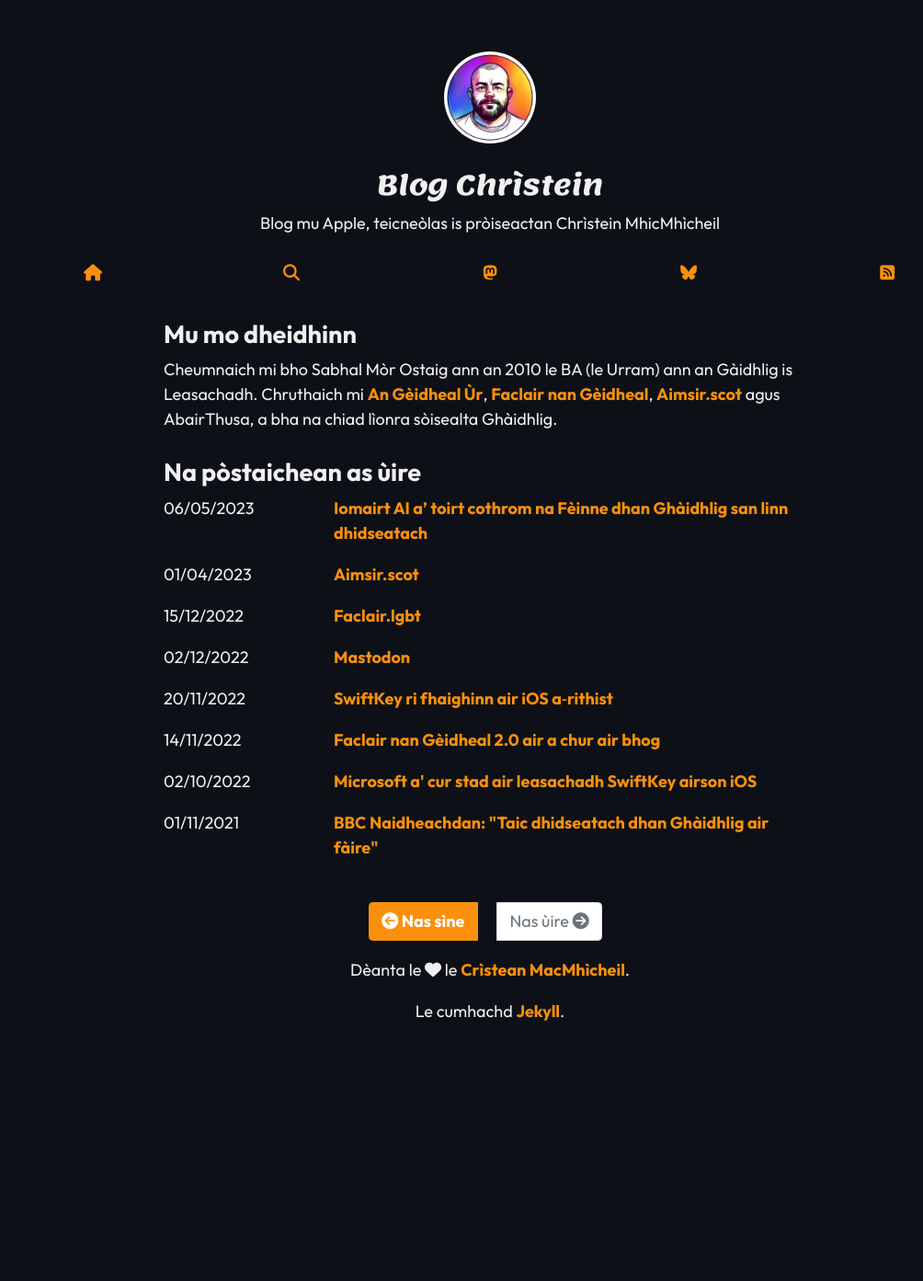
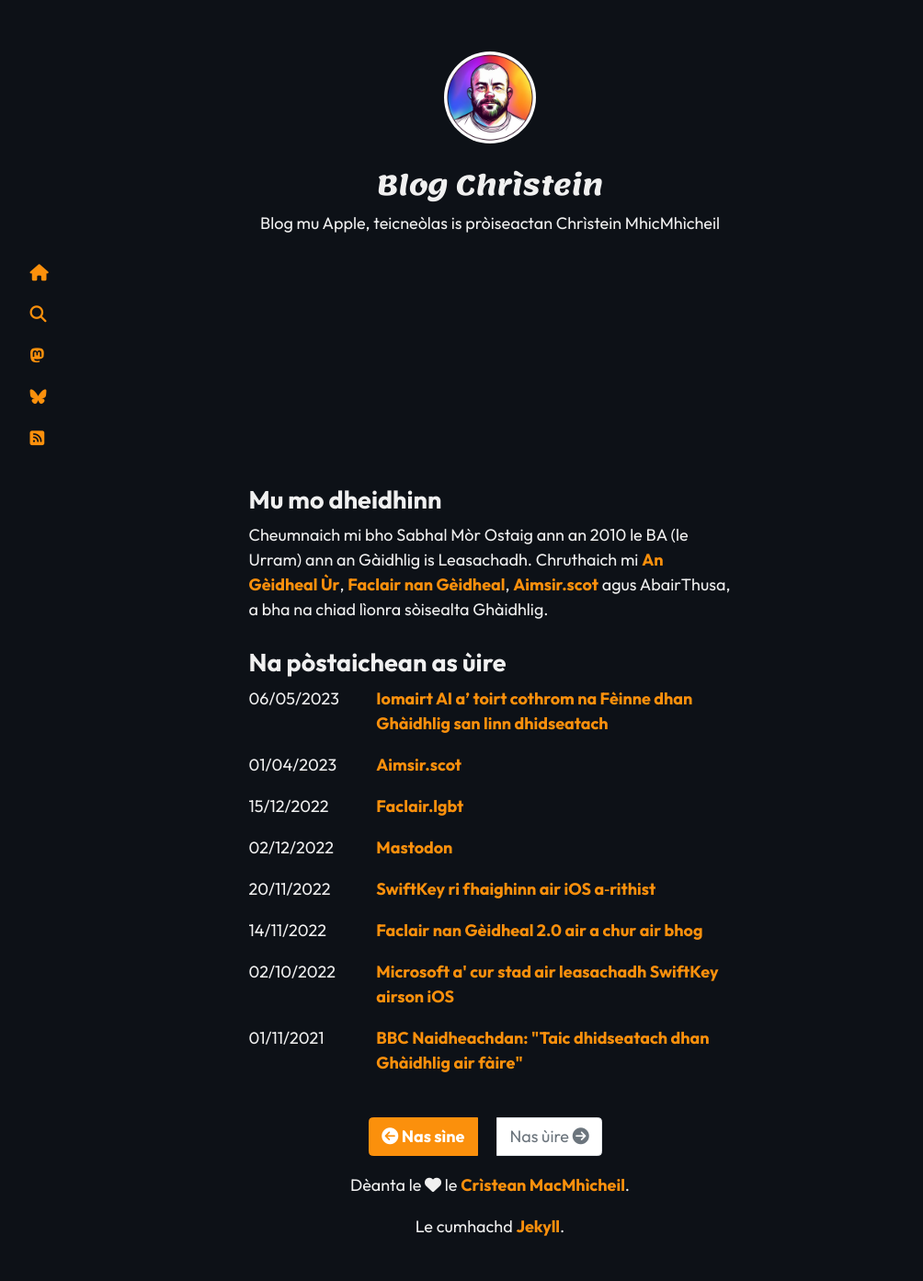
Before and after one commit to angeidheal/angeidheal.github.io, a Jekyll site: the page built from index.html, in a window 1280 px wide. Shown: the whole page at 92% size, without its empty margins (107-1111 px from the left). Built offline with Jekyll 4.4.1, drawn with Linux system fonts in a browser that asks for light colours; nearby versions of some CDN libraries; the list of posts is cut into pages by our own code; before the commit the page ends 1159 px from its top, so only the background shows below that.

Commit message:
Update default.html

```diff
--- a/_layouts/default.html
+++ b/_layouts/default.html
@@ -35,18 +35,21 @@ layout: compress
     <p style="text-align: center; color: #f0f0f0;">{{ site.description }}</p>
 
     <div class="container">
-      <ul class="nav nav-pills nav-justified">
+      <ul class="nav nav-justified">
+        <div class="row justify-content-center">
+          <div class="col-md-6 col-offset-3">
         {% for site in site.data.navbar %}
         <li class="nav-item">
           <a class="nav-link" href="{{ site.url }}" title="{{ site.description }}">{{ site.title }}</a>
         </li>
         {% endfor %}
+      </div>
       </ul>
     </div>
 
     <div class="container content-area">
       <div class="row">
-        <div class="col-md-8 offset-md-2">
+        <div class="col-md-6 offset-md-3">
           {{ content }}
         </div>
       </div>
```
